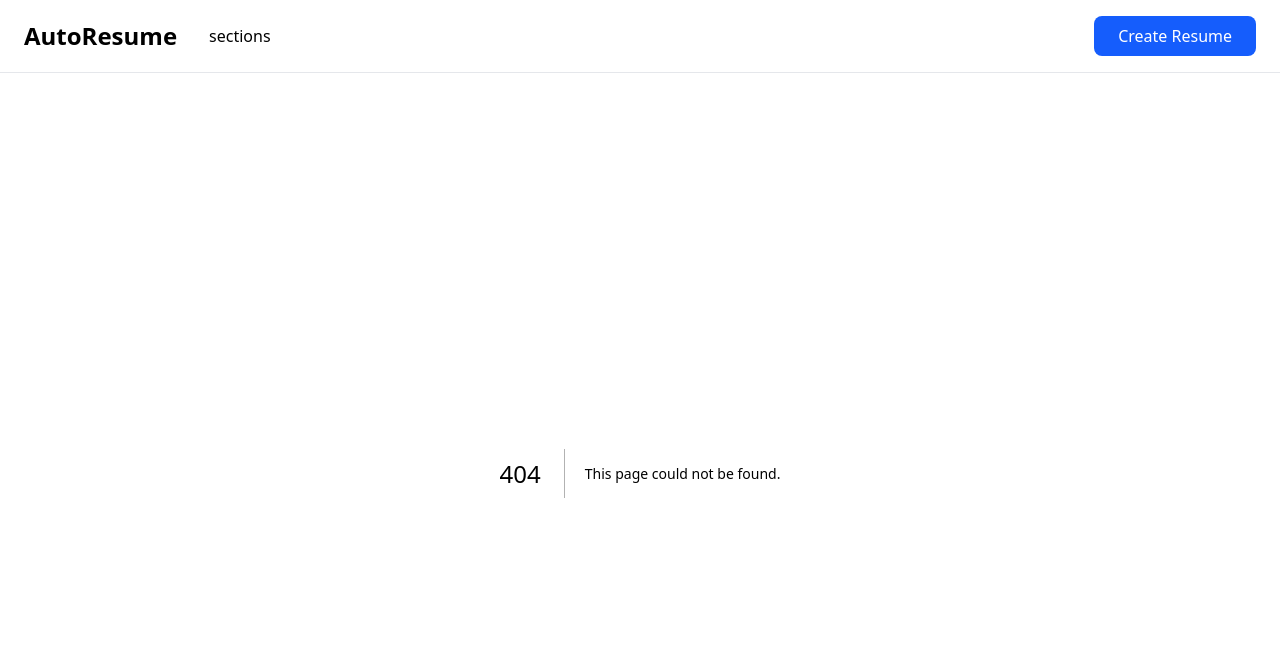
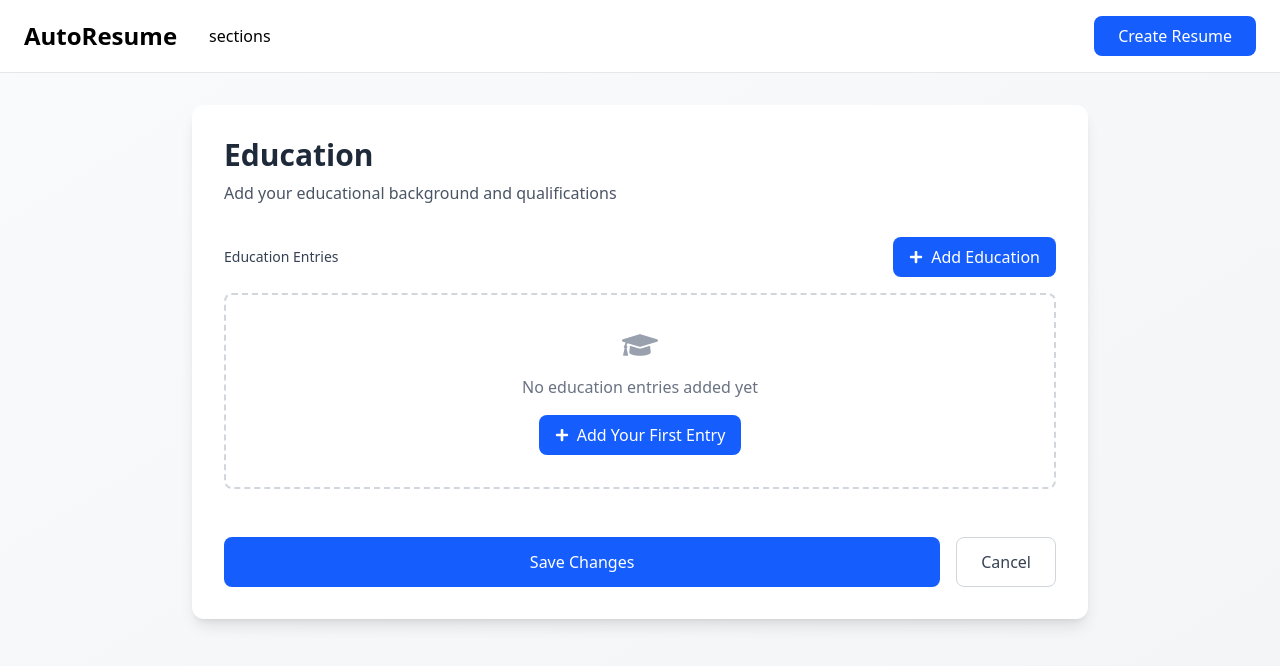
Before and after one commit to bouajilaProg/auto-resume, a Next.js app: page /sections/education in a window 1280 px wide. Before the commit this address had no page. Shown: the top 666 px of the page. Built offline with nearby package versions, Linux system fonts and the light colour scheme.

Commit message:
feat(education): implement education page UI

```diff
--- /dev/null
+++ b/app/sections/education/page.tsx
@@ -0,0 +1,206 @@
+"use client"
+import React, { useState } from 'react';
+import { FaPlus, FaTrash, FaGraduationCap } from 'react-icons/fa';
+import { IconType } from 'react-icons';
+
+interface Education {
+  id: number;
+  degreeType: string;
+  degreeName: string;
+  institution: string;
+  startDate: string;
+  endDate: string;
+}
+
+interface DegreeType {
+  value: string;
+  label: string;
+}
+
+export default function EducationPage() {
+  const [educations, setEducations] = useState<Education[]>([]);
+
+  const degreeTypes: DegreeType[] = [
+    { value: "bachelor", label: "Bachelor's Degree (BS/BA)" },
+    { value: "master", label: "Master's Degree (MS/MA)" },
+    { value: "phd", label: "PhD/Doctorate" },
+  ];
+
+  const addEducation = () => {
+    const newId = educations.length > 0 ? Math.max(...educations.map(e => e.id)) + 1 : 1;
+    setEducations([...educations, {
+      id: newId,
+      degreeType: "bachelor",
+      degreeName: "",
+      institution: "",
+      startDate: "",
+      endDate: ""
+    }]);
+  };
+
+  const removeEducation = (id: number) => {
+    setEducations(educations.filter(e => e.id !== id));
+  };
+
+  const updateEducation = (id: number, field: keyof Education, value: string) => {
+    setEducations(educations.map(e =>
+      e.id === id ? { ...e, [field]: value } : e
+    ));
+  };
+
+  const handleSave = () => {
+    console.log("Saved Education Data:", educations);
+    alert("Changes saved! Check console for data.");
+  };
+
+  return (
+    <div className="min-h-screen bg-gradient-to-br from-gray-50 to-gray-100 p-8">
+      <div className="max-w-4xl mx-auto">
+        <div className="bg-white rounded-xl shadow-lg p-8">
+          <div className="mb-8">
+            <h1 className="text-3xl font-bold text-gray-800 mb-2">Education</h1>
+            <p className="text-gray-600">Add your educational background and qualifications</p>
+          </div>
+
+          <div className="space-y-6">
+            <div className="flex items-center justify-between mb-4">
+              <label className="block text-sm font-medium text-gray-700">
+                Education Entries
+              </label>
+              <button
+                onClick={addEducation}
+                className="flex items-center gap-2 px-4 py-2 bg-blue-600 text-white rounded-lg hover:bg-blue-700 transition"
+              >
+                <FaPlus size={14} />
+                Add Education
+              </button>
+            </div>
+
+            {educations.length === 0 ? (
+              <div className="border-2 border-dashed border-gray-300 rounded-lg p-8 text-center">
+                <FaGraduationCap className="mx-auto text-gray-400 text-4xl mb-3" />
+                <p className="text-gray-500 mb-4">No education entries added yet</p>
+                <button
+                  onClick={addEducation}
+                  className="inline-flex items-center gap-2 px-4 py-2 bg-blue-600 text-white rounded-lg hover:bg-blue-700 transition"
+                >
+                  <FaPlus size={14} />
+                  Add Your First Entry
+                </button>
+              </div>
+            ) : (
+              <div className="space-y-6">
+                {educations.map((edu, index) => (
+                  <div key={edu.id} className="border border-gray-200 rounded-lg p-6 space-y-4 relative">
+                    <div className="flex items-center justify-between mb-4">
+                      <h3 className="text-lg font-semibold text-gray-800 flex items-center gap-2">
+                        <FaGraduationCap className="text-blue-600" />
+                        Education #{index + 1}
+                      </h3>
+                      <button
+                        onClick={() => removeEducation(edu.id)}
+                        className="p-2 text-red-600 hover:bg-red-50 rounded-lg transition"
+                      >
+                        <FaTrash />
+                      </button>
+                    </div>
+
+                    {/* Degree Type */}
+                    <div>
+                      <label className="block text-sm font-medium text-gray-700 mb-2">
+                        Degree Type
+                      </label>
+                      <select
+                        value={edu.degreeType}
+                        onChange={(e) => updateEducation(edu.id, 'degreeType', e.target.value)}
+                        className="w-full px-4 py-3 border border-gray-300 rounded-lg focus:ring-2 focus:ring-blue-600 focus:border-transparent outline-none transition"
+                      >
+                        {degreeTypes.map(dt => (
+                          <option key={dt.value} value={dt.value}>
+                            {dt.label}
+                          </option>
+                        ))}
+                      </select>
+                    </div>
+
+                    {/* Degree Name */}
+                    <div>
+                      <label className="block text-sm font-medium text-gray-700 mb-2">
+                        Degree Name
+                      </label>
+                      <input
+                        type="text"
+                        value={edu.degreeName}
+                        onChange={(e) => updateEducation(edu.id, 'degreeName', e.target.value)}
+                        className="w-full px-4 py-3 border border-gray-300 rounded-lg focus:ring-2 focus:ring-blue-600 focus:border-transparent outline-none transition"
+                        placeholder="e.g., Computer Science, Business Administration"
+                      />
+                    </div>
+
+                    {/* Institution */}
+                    <div>
+                      <label className="block text-sm font-medium text-gray-700 mb-2">
+                        Institution Name
+                      </label>
+                      <input
+                        type="text"
+                        value={edu.institution}
+                        onChange={(e) => updateEducation(edu.id, 'institution', e.target.value)}
+                        className="w-full px-4 py-3 border border-gray-300 rounded-lg focus:ring-2 focus:ring-blue-600 focus:border-transparent outline-none transition"
+                        placeholder="e.g., University of Tunisia"
+                      />
+                    </div>
+
+                    {/* Dates */}
+                    <div className="grid grid-cols-2 gap-4">
+                      <div>
+                        <label className="block text-sm font-medium text-gray-700 mb-2">
+                          Start Date
+                        </label>
+                        <input
+                          type="month"
+                          value={edu.startDate}
+                          onChange={(e) => updateEducation(edu.id, 'startDate', e.target.value)}
+                          className="w-full px-4 py-3 border border-gray-300 rounded-lg focus:ring-2 focus:ring-blue-600 focus:border-transparent outline-none transition"
+                        />
+                      </div>
+                      <div>
+                        <label className="block text-sm font-medium text-gray-700 mb-2">
+                          End Date
+                        </label>
+                        <input
+                          type="month"
+                          value={edu.endDate}
+                          onChange={(e) => updateEducation(edu.id, 'endDate', e.target.value)}
+                          className="w-full px-4 py-3 border border-gray-300 rounded-lg focus:ring-2 focus:ring-blue-600 focus:border-transparent outline-none transition"
+                        />
+                        <p className="text-xs text-gray-500 mt-1">
+                          Leave empty if currently enrolled
+                        </p>
+                      </div>
+                    </div>
+                  </div>
+                ))}
+              </div>
+            )}
+
+            {/* Action Buttons */}
+            <div className="flex gap-4 pt-6">
+              <button
+                onClick={handleSave}
+                className="flex-1 px-6 py-3 bg-blue-600 text-white rounded-lg hover:bg-blue-700 transition font-medium"
+              >
+                Save Changes
+              </button>
+              <button
+                className="px-6 py-3 border border-gray-300 text-gray-700 rounded-lg hover:bg-gray-50 transition font-medium"
+              >
+                Cancel
+              </button>
+            </div>
+          </div>
+        </div>
+      </div>
+    </div>
+  );
+}
--- a/app/sections/personal-info/page.tsx
+++ b/app/sections/personal-info/page.tsx
@@ -16,7 +16,7 @@ interface ContactType {
   placeholder: string;
 }
 
-export default function PersonalInfoForm() {
+export default function PersonalInfoPage() {
   const [name, setName] = useState<string>("Mohamed Yessine Bouajila");
   const [location, setLocation] = useState<string>("bizerte");
   const [description, setDescription] = useState<string>("");
```
